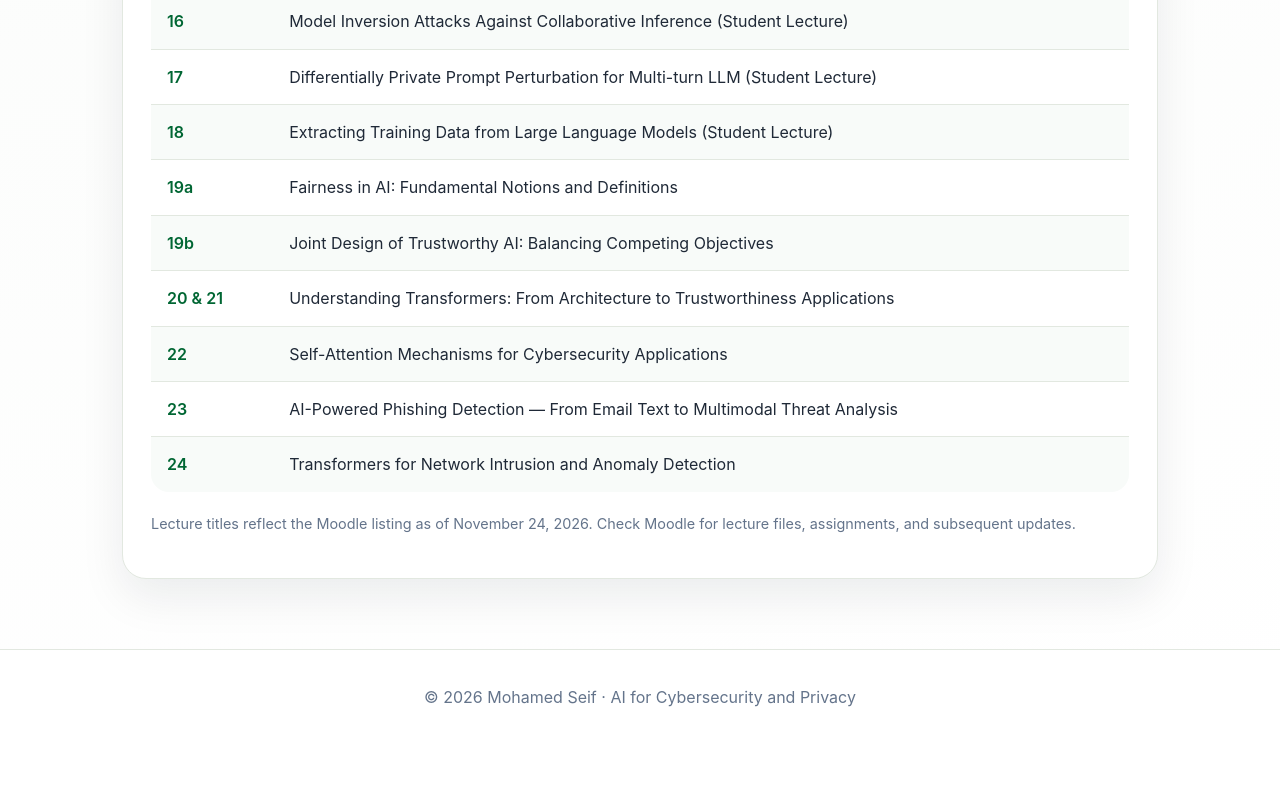
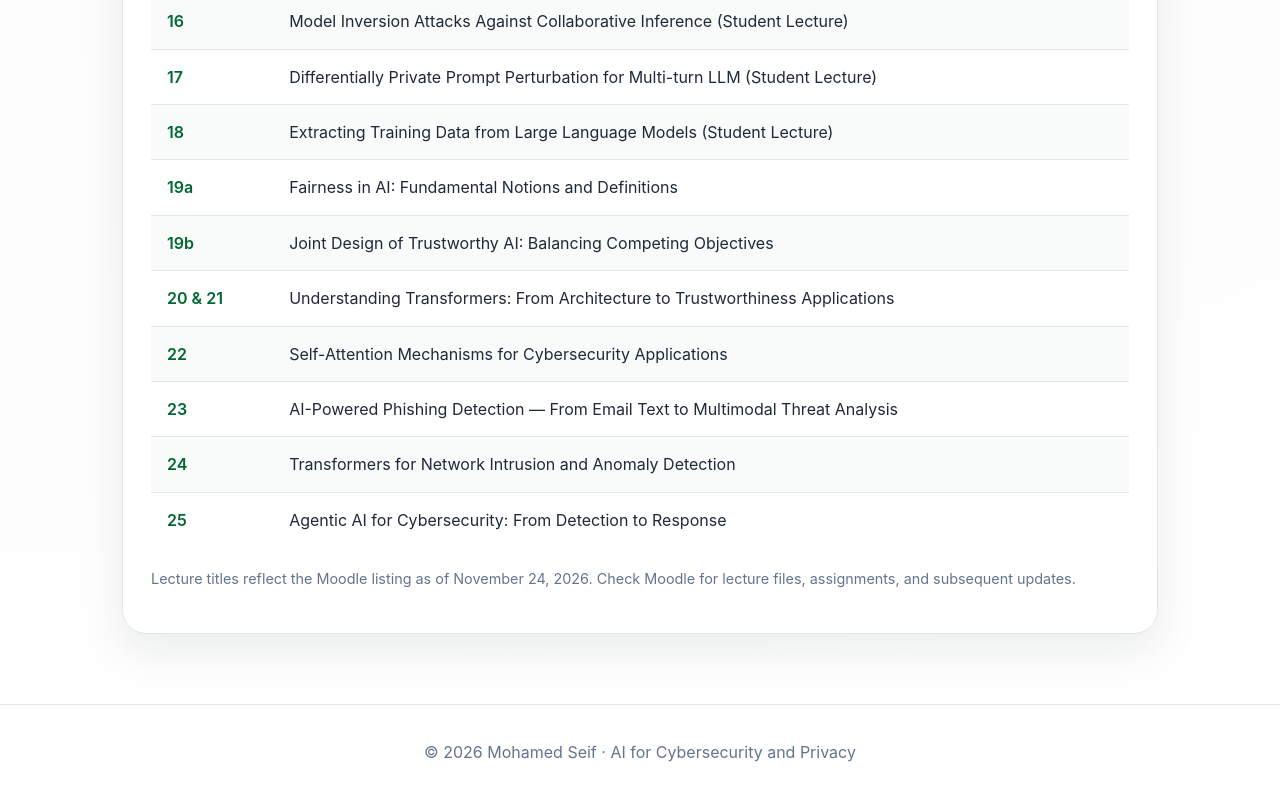
Before and after one commit to m-seif2026/CSI4580-5580, a plain HTML site: page index.html in a window 1280 px wide. Shown: the part 2537-3337 px from the top of the page. Before the commit the page ends 3281 px from the top, so only its background shows below. Drawn offline with Linux system fonts and the light colour scheme.

Commit message:
Add new entry for Agentic AI in index.html

```diff
--- a/index.html
+++ b/index.html
@@ -316,6 +316,11 @@
             </td>
           </tr>
 
+            <td>25</td>
+            <td>
+          Agentic AI for Cybersecurity: From Detection to Response
+            </td>
+          </tr>
 
         </tbody>
 
```
